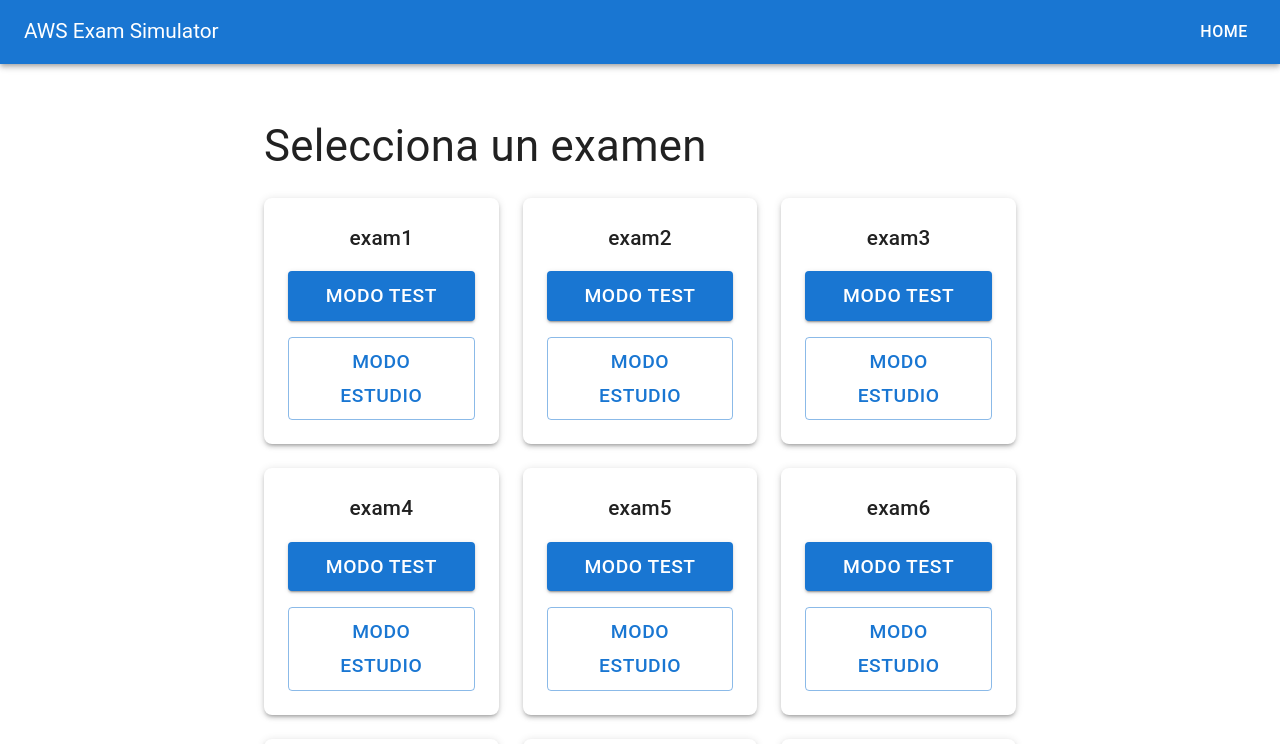
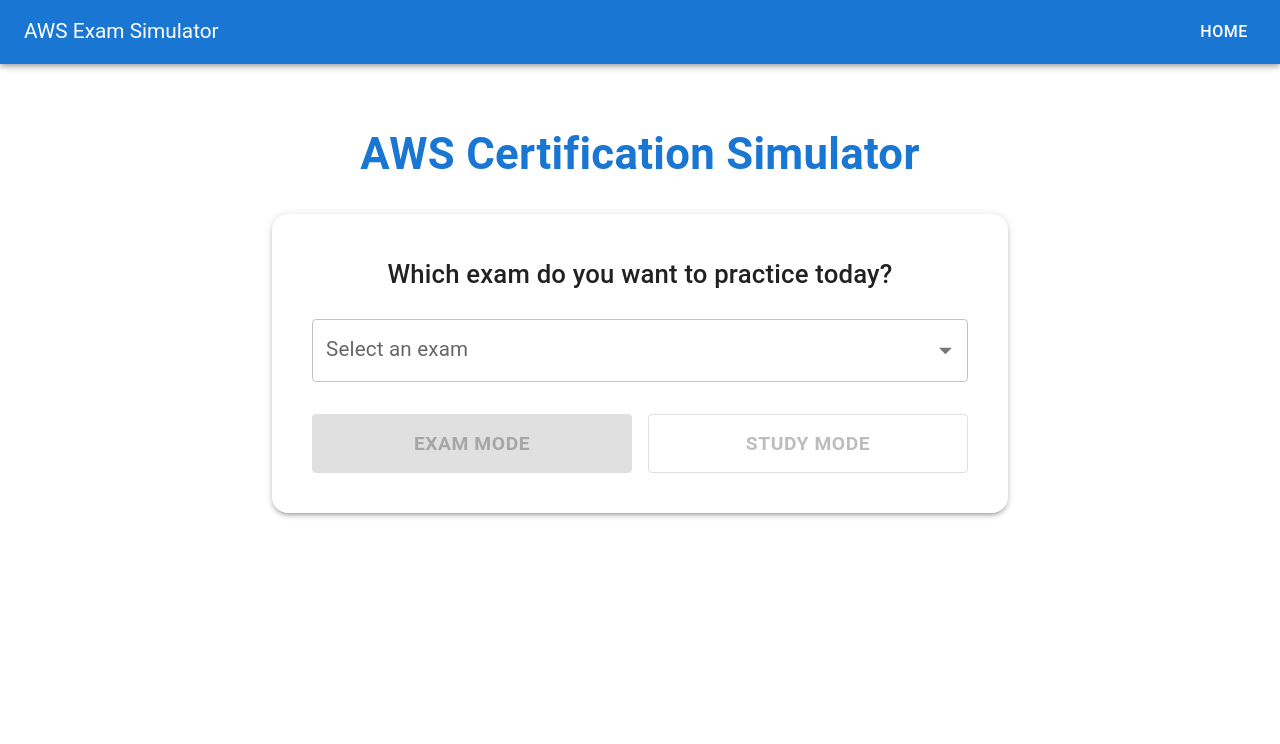
Before and after one commit to FranEscano/aws_exam_simulator, a React (Vite) app: page / in a window 1280 px wide. Shown: the top 744 px of the page. Built offline with nearby package versions, Linux system fonts and the light colour scheme.

Commit message:
adds dropdown

```diff
--- a/src/components/Question.tsx
+++ b/src/components/Question.tsx
@@ -39,6 +39,8 @@
     };
     return {};
   };
+
+  const hasFinishedAnswering = exam?.answers[q.id]?.length === q.correctAnswers.length;
 
   return (
     <Box
@@ -93,7 +95,7 @@
         </RadioGroup>
       )}
 
-      {mode === "study" && exam?.answers[q.id] && (
+      {mode === "study" && hasFinishedAnswering && (
         <Typography
           sx={{ mt: 1, fontSize: { xs: "0.9rem", sm: "1rem" } }}
           color={
--- a/src/pages/ExamList.tsx
+++ b/src/pages/ExamList.tsx
@@ -1,117 +1,112 @@
 import { useEffect, useState } from "react";
-import { Button, Typography, Box, Paper, Table, TableBody, TableCell, TableContainer,
-  TableHead, TableRow, Divider } from "@mui/material";
+import { Box, Typography, FormControl, InputLabel, Select,
+  MenuItem, Button, Divider, Paper, Stack, CircularProgress,
+  TableContainer,
+  Table,
+  TableHead,
+  TableRow,
+  TableCell,
+  TableBody} from "@mui/material";
 import { useNavigate } from "react-router-dom";
 import { useExam, type ExamAttempt } from "../context/ExamContext";
 
 export default function ExamList() {
-  const [files, setFiles] = useState<string[]>([]);
   const navigate = useNavigate();
   const { getHistory } = useExam();
-  const history: ExamAttempt[] = getHistory();
+
+  const [examFiles, setExamFiles] = useState<string[]>([]);
+  const [selectedFile, setSelectedFile] = useState("");
+  const [loading, setLoading] = useState(true);
   const [limit, setLimit] = useState(10);
 
+  const history: ExamAttempt[] = getHistory();
   const visibleHistory = history.slice(0, limit);
   const hasMore = history.length > limit;
 
   useEffect(() => {
     fetch(`${import.meta.env.BASE_URL}parsed-exams/exams.json`)
       .then(res => res.json())
-      .then(setFiles)
-      .catch(err => console.error("Error cargando exams.json:", err));
+      .then(data => {
+        setExamFiles(data);
+        setLoading(false);
+      })
+      .catch(err => console.error("Error loading exams list:", err));
   }, []);
 
+  const handleStart = (mode: "test" | "study") => {
+    if(selectedFile) {
+      navigate(`/exam/${selectedFile}/${mode}`);
+    }
+  };
+
+  if(loading) return <Box sx={{ display: 'flex', justifyContent: 'center', mt: 5 }}><CircularProgress /></Box>
+
   return (
-    <Box sx={{ p: 3, maxWidth: "800px", margin: "0 auto" }}>
-      <Typography
-        variant="h4"
-        gutterBottom
-        sx={{
-          mb: 3 }}
-      >
-        Selecciona un examen
+    <Box sx={{ p: { xs: 2, md: 4 }, maxWidth: "800px", margin: "0 auto" }}>
+      <Typography variant="h4" sx={{ mb: 4, fontWeight: 'bold', textAlign: 'center', color: 'primary.main' }}>
+        AWS Certification Simulator
       </Typography>
 
-      <Box
-        sx={{
-          display: "grid",
-          gap: 3,
-          gridTemplateColumns: {
-            xs: "1fr",
-            sm: "1fr 1fr",
-            md: "1fr 1fr 1fr"
-          },
-        }}
-      >
-        {files.map(f => (
-          <Paper
-            key={f}
-            elevation={3}
-            sx={{
-              p: 3,
-              display: "flex",
-              flexDirection: "column",
-              alignItems: "center",
-              justifyContent: "space-between",
-              borderRadius: 2,
-              minHeight: "150px",
-            }}
-          >
-            <Typography
-              variant="h6"
-              sx={{
-                mb: 2,
-                textAlign: "center",
-                fontSize: { xs: "1.1rem", sm: "1.2rem", md: "1.3rem" },
-              }}
-            >
-              {f.replace(".json", "")}
+      <Paper elevation={3} sx={{ p: { xs: 3, md: 5 }, borderRadius: 4 }}>
+        <Typography variant="h6" sx={{ mb: 3, textAlign: 'center' }}>
+          Which exam do you want to practice today?
         </Typography>
 
-            <Box
-              sx={{
-                display: "flex",
-                gap: 2,
-                flexWrap: "wrap",
-                justifyContent: "center",
-              }}
+        <Stack spacing={4}>
+          <FormControl fullWidth>
+            <InputLabel id="select-exam-label">Select an exam</InputLabel>
+            <Select
+              labelId="select-exam-label"
+              value={selectedFile}
+              label="Select an exam"
+              onChange={(e) => setSelectedFile(e.target.value)}
             >
+              {examFiles.map((file) => (
+                <MenuItem key={file} value={file}>
+                  {file.replace('.json', '').replace('-', ' ').toUpperCase()}
+                </MenuItem>
+              ))}
+            </Select>
+          </FormControl>
+
+          <Stack direction={{ xs: 'column', sm: 'row' }} spacing={2}>
             <Button
+              fullWidth
               variant="contained"
               size="large"
-                onClick={() => navigate(`/exam/${f}/test`)}
-                sx={{ minWidth: "100px", flexGrow: 1 }}
+              disabled={!selectedFile}
+              onClick={() => handleStart("test")}
+              sx={{ py: 1.5, fontWeight: 'bold' }}
             >
-                Modo Test
+              Exam Mode
             </Button>
             <Button
+              fullWidth
               variant="outlined"
               size="large"
-                onClick={() => navigate(`/exam/${f}/study`)}
-                sx={{ minWidth: "100px", flexGrow: 1 }}
+              disabled={!selectedFile}
+              onClick={() => handleStart("study")}
+              sx={{ py: 1.5, fontWeight: 'bold' }}
             >
-                Modo Estudio
+              Study Mode
             </Button>
-            </Box>
+          </Stack>
+        </Stack>
       </Paper>
-        ))}
-      </Box>
 
       {history.length > 0 && (
         <>
           <Divider sx={{ my: 5 }} />
-          <Typography variant="h5" sx={{ mb: 2}}>
-            Your Exam History
-          </Typography>
+          <Typography variant="h5" sx={{ mb: 2 }}>Tu Historial de Intentos</Typography>
 
           <TableContainer component={Paper} sx={{ borderRadius: 2, boxShadow: 3 }}>
             <Table size="small">
-              <TableHead sx={{ bgcolor: "grey.100 "}}>
+              <TableHead sx={{ bgcolor: "grey.100" }}>
                 <TableRow>
-                  <TableCell><strong>Exam</strong></TableCell>
-                  <TableCell align="center"><strong>Date</strong></TableCell>
-                  <TableCell align="center"><strong>Score</strong></TableCell>
-                  <TableCell align="center"><strong>Result</strong></TableCell>
+                  <TableCell><strong>Examen</strong></TableCell>
+                  <TableCell align="center"><strong>Fecha</strong></TableCell>
+                  <TableCell align="center"><strong>Nota</strong></TableCell>
+                  <TableCell align="center"><strong>Resultado</strong></TableCell>
                 </TableRow>
               </TableHead>
               <TableBody>
@@ -121,9 +116,14 @@
                     <TableCell align="center">{attempt.date.split(',')[0]}</TableCell>
                     <TableCell align="center">{attempt.score}%</TableCell>
                     <TableCell align="center">
-                      <Typography variant="body2" sx={{ fontWeight: 'bold', color: attempt.score >= 70 ?
-                        'success.main': 'error.main' }}>
-                          {attempt.score >= 70 ? "PASS" : "NO PASS"}
+                      <Typography
+                        variant="body2"
+                        sx={{
+                          fontWeight: 'bold',
+                          color: attempt.score >= 70 ? 'success.main' : 'error.main'
+                        }}
+                      >
+                        {attempt.score >= 70 ? "APTO" : "NO APTO"}
                       </Typography>
                     </TableCell>
                   </TableRow>
@@ -131,10 +131,16 @@
               </TableBody>
             </Table>
           </TableContainer>
+
+          {/* 4. Botón "Mostrar más" condicional */}
           {hasMore && (
             <Box sx={{ display: 'flex', justifyContent: 'center', mt: 2 }}>
-              <Button variant="text" onClick={() => setLimit(prev => prev + 10)} sx={{ textTransform: 'none'}}>
-                Show more exams (+10)
+              <Button
+                variant="text"
+                onClick={() => setLimit(prev => prev + 10)}
+                sx={{ textTransform: 'none' }}
+              >
+                Mostrar más resultados (+10)
               </Button>
             </Box>
           )}
```
Lines whose indentation alone changed are shown as unchanged.
